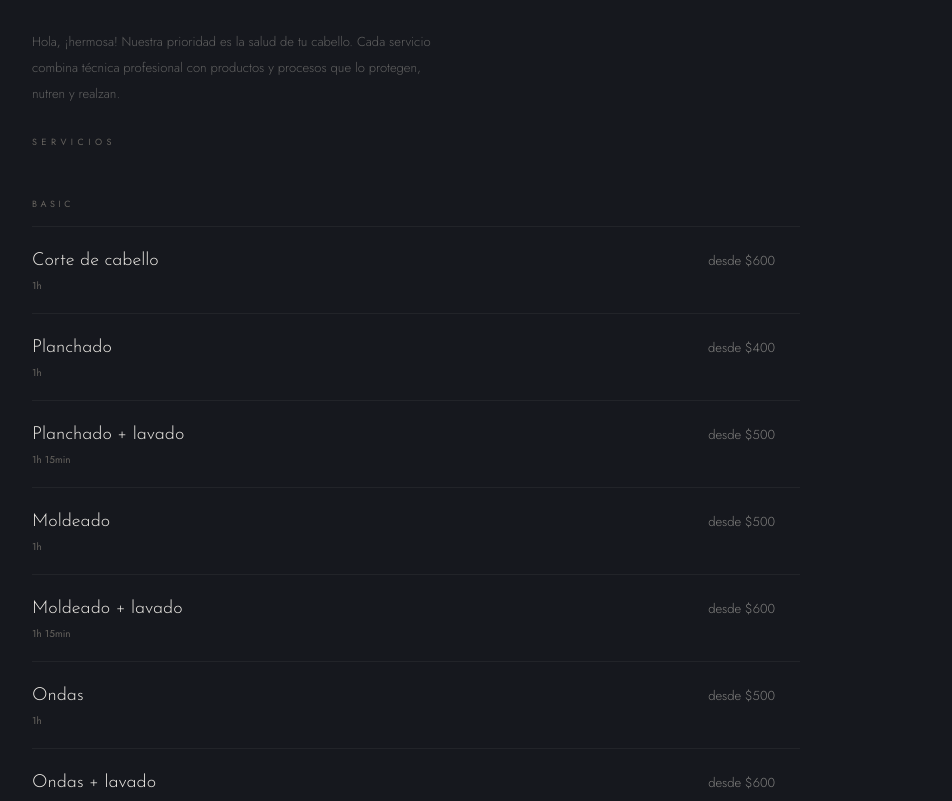
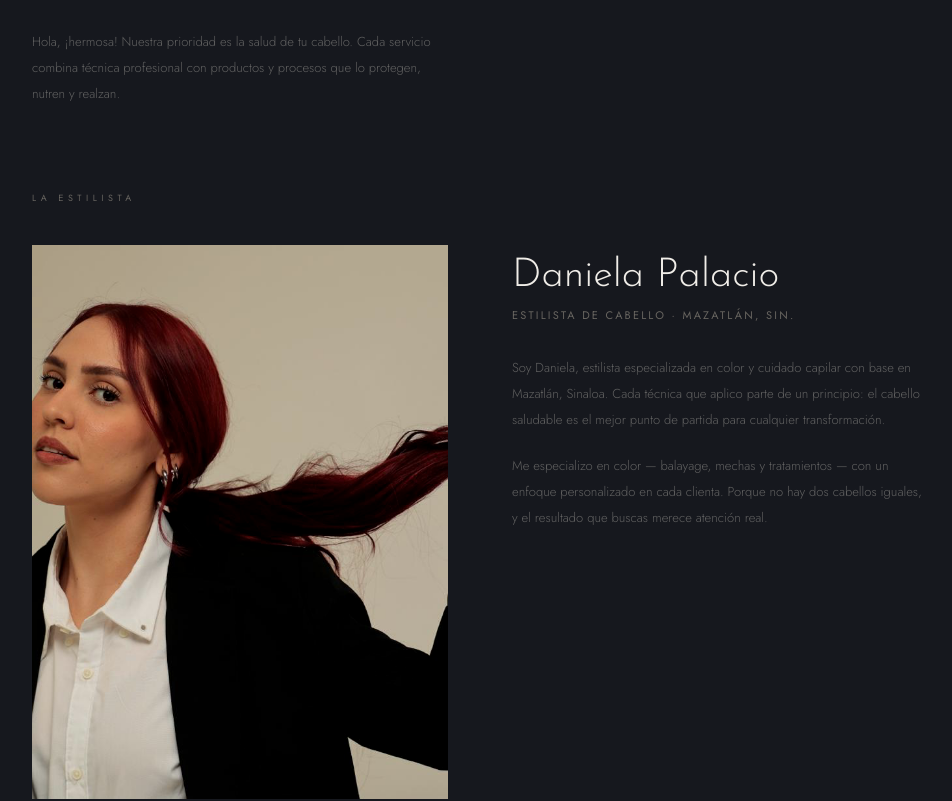
Before and after one commit to josephdpelayo/danielapalaciosalon, a Next.js app: page / in a window 1280 px wide. Shown: the part 1401-2202 px from the top of the page, without its empty margins (32-984 px from the left). Built offline with nearby package versions, Linux system fonts and the light colour scheme; no server answers; the database is empty.

Commit message:
feat: add Meet Daniela section with portrait photo
Two-column layout (photo + bio) between brand statement and services.
Added #daniela anchor to nav. Photo filtered to match dark aesthetic.

Co-Authored-By: Claude Sonnet 4.6 <noreply@anthropic.com>

```diff
--- a/app/page.tsx
+++ b/app/page.tsx
@@ -87,6 +87,7 @@ export default function Home() {
         {/* Anchor links — desktop only */}
         <div className="hidden md:flex items-center gap-8">
           {[
+            { href: '#daniela',   label: 'Daniela'   },
             { href: '#servicios', label: 'Servicios' },
             { href: '#resenas',   label: 'Reseñas'   },
             { href: '#horarios',  label: 'Horarios'  },
@@ -331,6 +332,49 @@ export default function Home() {
           Cada servicio combina técnica profesional con productos y
           procesos que lo protegen, nutren y realzan.
         </p>
+      </section>
+
+      {/* ── MEET DANIELA ── */}
+      <section
+        id="daniela"
+        className="px-6 md:px-16"
+        style={{ paddingTop: '56px', paddingBottom: '64px' }}
+      >
+        <p style={{ fontSize: '9px', letterSpacing: '0.5em', textTransform: 'uppercase', color: '#686560', marginBottom: '40px' }}>
+          La estilista
+        </p>
+
+        <div className="grid grid-cols-1 md:grid-cols-2 gap-10 md:gap-16 items-start max-w-4xl">
+          {/* Photo */}
+          <div style={{ position: 'relative', aspectRatio: '3/4', overflow: 'hidden' }}>
+            <Image
+              src="/gallery/daniela-portrait.png"
+              alt="Daniela Palacio — estilista"
+              fill
+              className="object-cover object-top"
+              style={{ filter: 'brightness(0.96) contrast(1.04) saturate(0.92)' }}
+            />
+          </div>
+
+          {/* Text */}
+          <div className="flex flex-col justify-center" style={{ paddingTop: '8px' }}>
+            <h2
+              className="font-[family-name:var(--font-display)]"
+              style={{ fontSize: 'clamp(28px, 4vw, 40px)', fontWeight: 300, color: '#F0EDE8', lineHeight: 1.15, marginBottom: '8px' }}
+            >
+              Daniela Palacio
+            </h2>
+            <p style={{ fontSize: '11px', letterSpacing: '0.2em', textTransform: 'uppercase', color: '#686560', marginBottom: '32px' }}>
+              Estilista de cabello · Mazatlán, Sin.
+            </p>
+            <p style={{ fontSize: '13px', lineHeight: 2, color: '#606060', fontWeight: 300, marginBottom: '20px' }}>
+              Soy Daniela, estilista especializada en color y cuidado capilar con base en Mazatlán, Sinaloa. Cada técnica que aplico parte de un principio: el cabello saludable es el mejor punto de partida para cualquier transformación.
+            </p>
+            <p style={{ fontSize: '13px', lineHeight: 2, color: '#606060', fontWeight: 300 }}>
+              Me especializo en color — balayage, mechas y tratamientos — con un enfoque personalizado en cada clienta. Porque no hay dos cabellos iguales, y el resultado que buscas merece atención real.
+            </p>
+          </div>
+        </div>
       </section>
 
       {/* ── SERVICES ── */}
```
Also changed, not shown: public/gallery/daniela-portrait.png (added).
